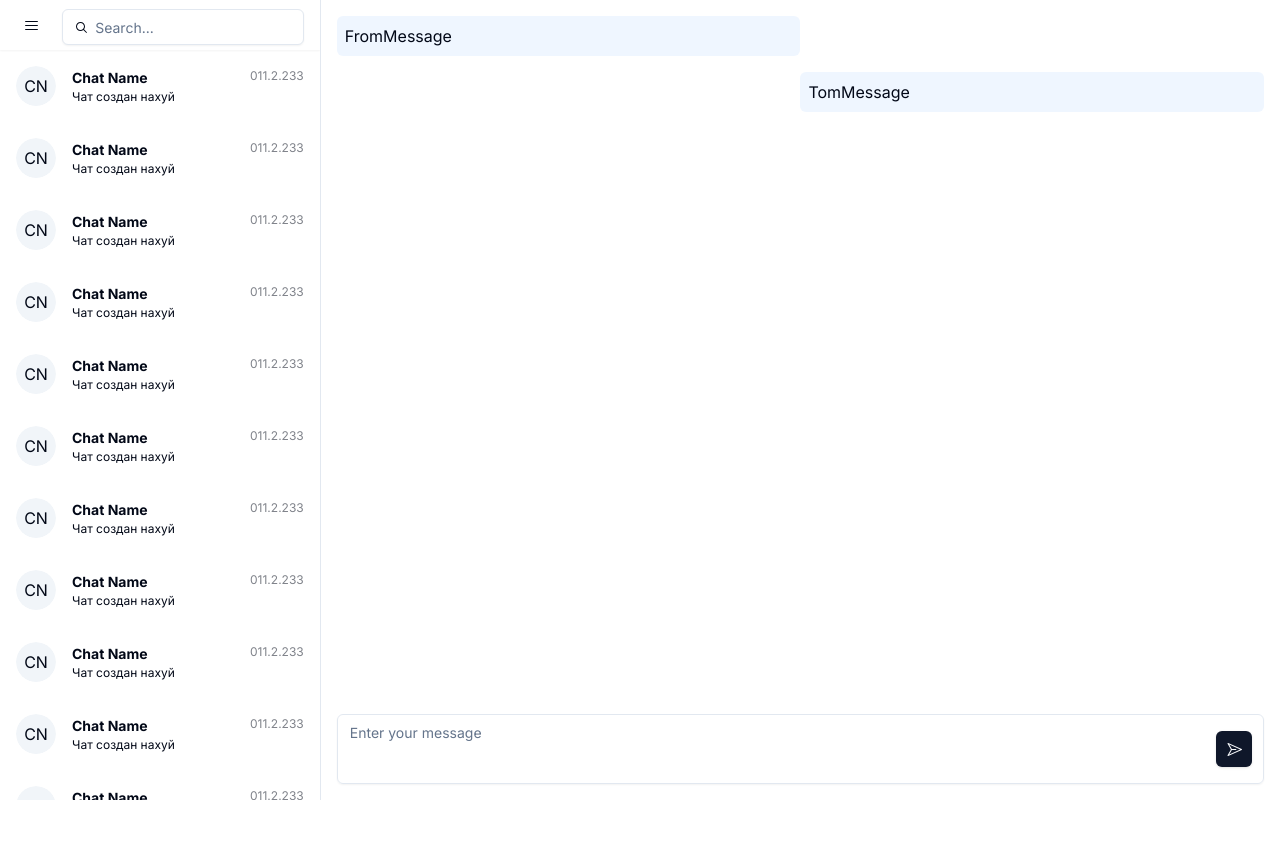
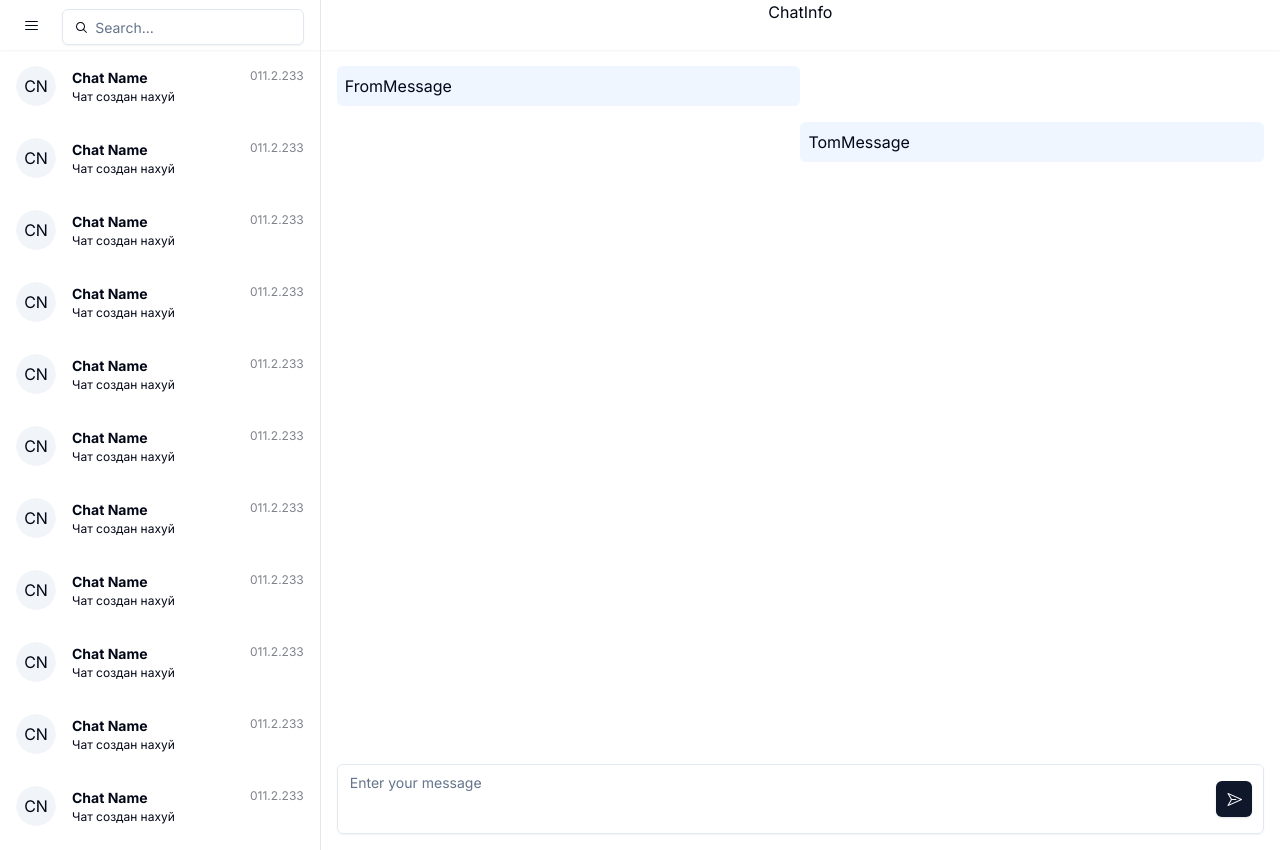
Before and after one commit to Proggram-chat/WebChat-FrontEnd, a Next.js app: page /client/0 in a window 1280 px wide. Before the commit the page ends 800 px from the top, so only its background shows below. Built offline with nearby package versions, Linux system fonts and the light colour scheme.

Commit message:
ChatInfo

```diff
--- a/src/screens/chat/ui/index.tsx
+++ b/src/screens/chat/ui/index.tsx
@@ -2,9 +2,12 @@ import { Textarea } from "@/shared/components/ui/textarea";
 import { Button } from "@/shared/components/ui/button";
 import { PaperPlaneIcon } from "@radix-ui/react-icons";
 import { FromMessage, ToMessage } from "@/entities/message";
+import { ChatInfo } from "@/widgets/chatInfo/ui";
 
 export const Chat = ({ id }: { id: string }) => {
   return (
+    <>
+      <ChatInfo />
       <div className="relative p-4 flex-col justify-between flex h-screen">
         <div className="h-screen flex flex-col gap-4 relative">
           <FromMessage />
@@ -22,5 +25,6 @@ export const Chat = ({ id }: { id: string }) => {
           />
         </div>
       </div>
+    </>
   );
 };
--- /dev/null
+++ b/src/widgets/chatInfo/ui/index.tsx
@@ -0,0 +1,13 @@
+interface ChatInfoProps {
+  name?: string;
+  lastSeen?: string;
+  members?: string[];
+}
+
+export const ChatInfo = ({ name, members, lastSeen }: ChatInfoProps) => {
+  return (
+    <div className="flex justify-center shadow-sm w-full h-[50px]">
+      ChatInfo
+    </div>
+  );
+};
```
Lines whose indentation alone changed are shown as unchanged.
